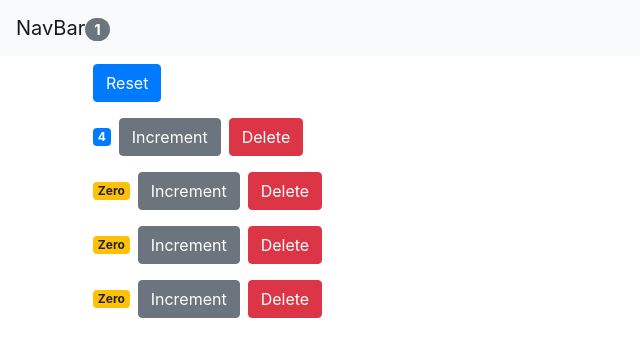
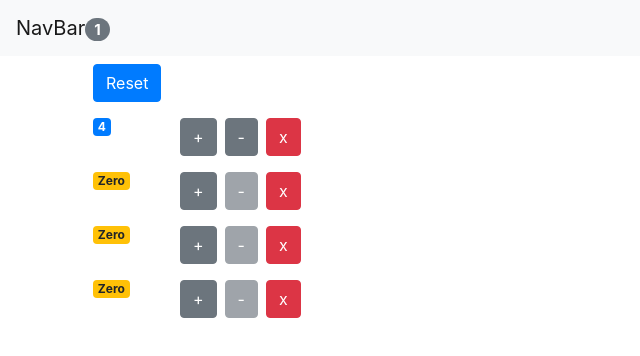
Before and after one commit to EvgenyMinin/React_Counters, a React (Create React App) app: page / in a window 1280 px wide. Shown: the top 356 px of the page, without its empty margins (0-640 px from the left). Built offline with nearby package versions, Linux system fonts and the light colour scheme.

Commit message:
Кнопка уменьшения значения, стили

```diff
--- a/src/App.jsx
+++ b/src/App.jsx
@@ -34,6 +34,14 @@
         this.setState({ counters })
     }
 
+    handleDecrement = counter => {
+        const counters = [...this.state.counters];
+        const index = counters.indexOf(counter);
+        counters[index] = {...counter};
+        counters[index].value--;
+        this.setState({ counters })
+    }
+
     render() {
         return (
             <React.Fragment>
@@ -44,6 +52,7 @@
                         onReset={this.handleReset}
                         onDelete={this.handleDelete}
                         onIncrement={this.handleIncrement}
+                        onDecrement={this.handleDecrement}
                     />
                 </main>
             </React.Fragment>
--- a/src/components/Counter.jsx
+++ b/src/components/Counter.jsx
@@ -2,21 +2,33 @@
 
 class Counter extends Component {
     render() {
+        const { onIncrement, onDecrement, onDelete, counter } = this.props;
         return (
-            <div>
+            <div className='row'>
+                <div className="col-1">
                     <span className={this.getBadgeClasses()}>{ this.formatCount() }</span>
+                </div>
+                <div className="col">
                     <button
                         className='btn btn-secondary'
-                    onClick={() => this.props.onIncrement(this.props.counter)}
+                        onClick={() => onIncrement(counter)}
                     >
-                    Increment
+                        +
                     </button>
                     <button
-                    className='btn btn-danger m-2'
-                    onClick={() => this.props.onDelete(this.props.counter.id)}
+                        className='btn btn-secondary m-2'
+                        onClick={() => onDecrement(counter)}
+                        disabled={counter.value === 0 ? 'disabled' : ''}
                     >
-                    Delete
+                        -
                     </button>
+                    <button
+                        className='btn btn-danger'
+                        onClick={() => onDelete(counter.id)}
+                    >
+                        x
+                    </button>
+                </div>
             </div>
         );
     }
--- a/src/components/Counters.jsx
+++ b/src/components/Counters.jsx
@@ -3,7 +3,7 @@
 
 class Counters extends Component {
     render() {
-        const { onReset, onDelete, onIncrement, counters } = this.props;
+        const { onReset, onDelete, onIncrement, onDecrement, counters } = this.props;
         return (
             <React.Fragment>
                 <button
@@ -18,6 +18,7 @@
                         key={counter.id}
                         onDelete={onDelete}
                         onIncrement={onIncrement}
+                        onDecrement={onDecrement}
                     />
                 ))}
             </React.Fragment>
```
Also changed, not shown: 1 other file (tests, documents, lock files or other folders). Lines whose indentation alone changed are shown as unchanged.
